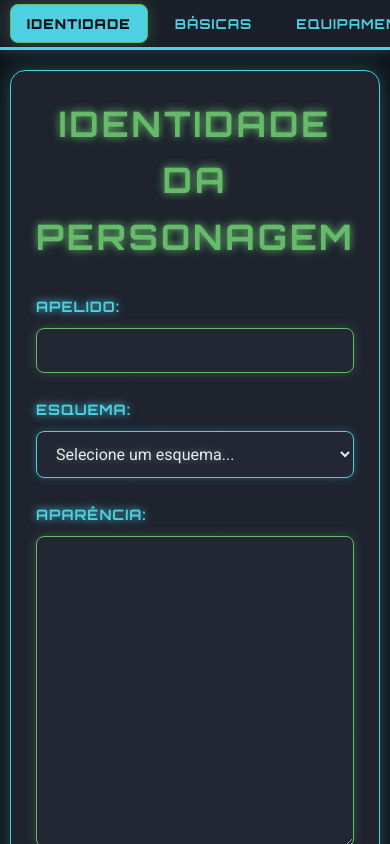
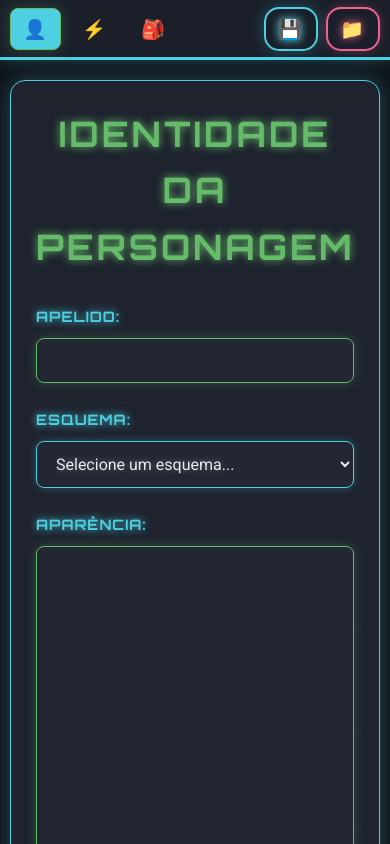
Before and after one commit to Aclus042/cbrpnkficha, a plain HTML site: page index.html in a window 390 px wide. Shown: the top 844 px of the page. Drawn offline with Linux system fonts and the light colour scheme.

Commit message:
Add files via upload

```diff
--- a/index.html
+++ b/index.html
@@ -10,13 +10,28 @@
 <body>
     <nav class="navbar">
         <div class="navbar-menu">
-            <button class="nav-btn active" data-tab="identidade">Identidade</button>
-            <button class="nav-btn" data-tab="atributos">Básicas</button>
-            <button class="nav-btn" data-tab="equipamentos">Equipamentos</button>
+            <button class="nav-btn active" data-tab="identidade">
+                <span class="nav-icon">👤</span>
+                <span class="nav-text">Identidade</span>
+            </button>
+            <button class="nav-btn" data-tab="atributos">
+                <span class="nav-icon">⚡</span>
+                <span class="nav-text">Básicas</span>
+            </button>
+            <button class="nav-btn" data-tab="equipamentos">
+                <span class="nav-icon">🎒</span>
+                <span class="nav-text">Equipamentos</span>
+            </button>
         </div>
         <div class="navbar-controls">
-            <button class="btn btn-sm btn-secondary" id="salvar-ficha">💾 Salvar</button>
-            <button class="btn btn-sm btn-accent" id="carregar-ficha">📁 Carregar</button>
+            <button class="btn btn-sm btn-secondary" id="salvar-ficha">
+                <span class="btn-icon">💾</span>
+                <span class="btn-text">Salvar</span>
+            </button>
+            <button class="btn btn-sm btn-accent" id="carregar-ficha">
+                <span class="btn-icon">📁</span>
+                <span class="btn-text">Carregar</span>
+            </button>
             <input type="file" id="file-input" accept=".json" style="display: none;">
         </div>
     </nav>
--- a/styles.css
+++ b/styles.css
@@ -185,6 +185,25 @@ body {
     position: relative;
     overflow: hidden;
     font-size: 0.85rem;
+    display: flex;
+    align-items: center;
+    gap: 8px;
+}
+
+.nav-btn .nav-icon {
+    display: none;
+}
+
+.nav-btn .nav-text {
+    display: inline-block;
+}
+
+.btn .btn-icon {
+    display: none;
+}
+
+.btn .btn-text {
+    display: inline-block;
 }
 
 .nav-btn:hover {
@@ -1478,6 +1497,43 @@ input[type="checkbox"]:checked + .stress-box.special {
         letter-spacing: 0.5px;
     }
 
+    /* Navegação mobile - apenas ícones */
+    .navbar {
+        height: 60px;
+        padding: 0 10px;
+    }
+
+    .nav-btn .nav-text,
+    .btn .btn-text {
+        display: none;
+    }
+
+    .nav-btn .nav-icon,
+    .btn .btn-icon {
+        display: inline-block;
+        font-size: 1.2rem;
+    }
+
+    .nav-btn {
+        min-width: 45px;
+        padding: 8px 12px;
+        font-size: 1.2rem;
+    }
+
+    .btn-sm {
+        padding: 8px 12px;
+        font-size: 1.2rem;
+        min-width: 45px;
+    }
+
+    .navbar-menu {
+        gap: 8px;
+    }
+
+    .navbar-controls {
+        gap: 8px;
+    }
+
 
     .tab-content,
     .container,
@@ -1585,30 +1641,8 @@ input[type="checkbox"]:checked + .stress-box.special {
         grid-template-columns: 1fr;
     }
 
-    .navbar {
-        height: 50px;
-        padding: 0 10px;
-    }
-
-    .navbar-title {
-        font-size: 1.4rem;
-    }
-
-    .navbar-subtitle {
-        display: none;
-    }
-
-    .navbar-controls {
-        gap: 5px;
-    }
-
-    .btn-sm {
-        padding: 4px 8px;
-        font-size: 0.75rem;
-    }
-
     body {
-        padding-top: 60px;
+        padding-top: 70px;
     }
 
 
```
